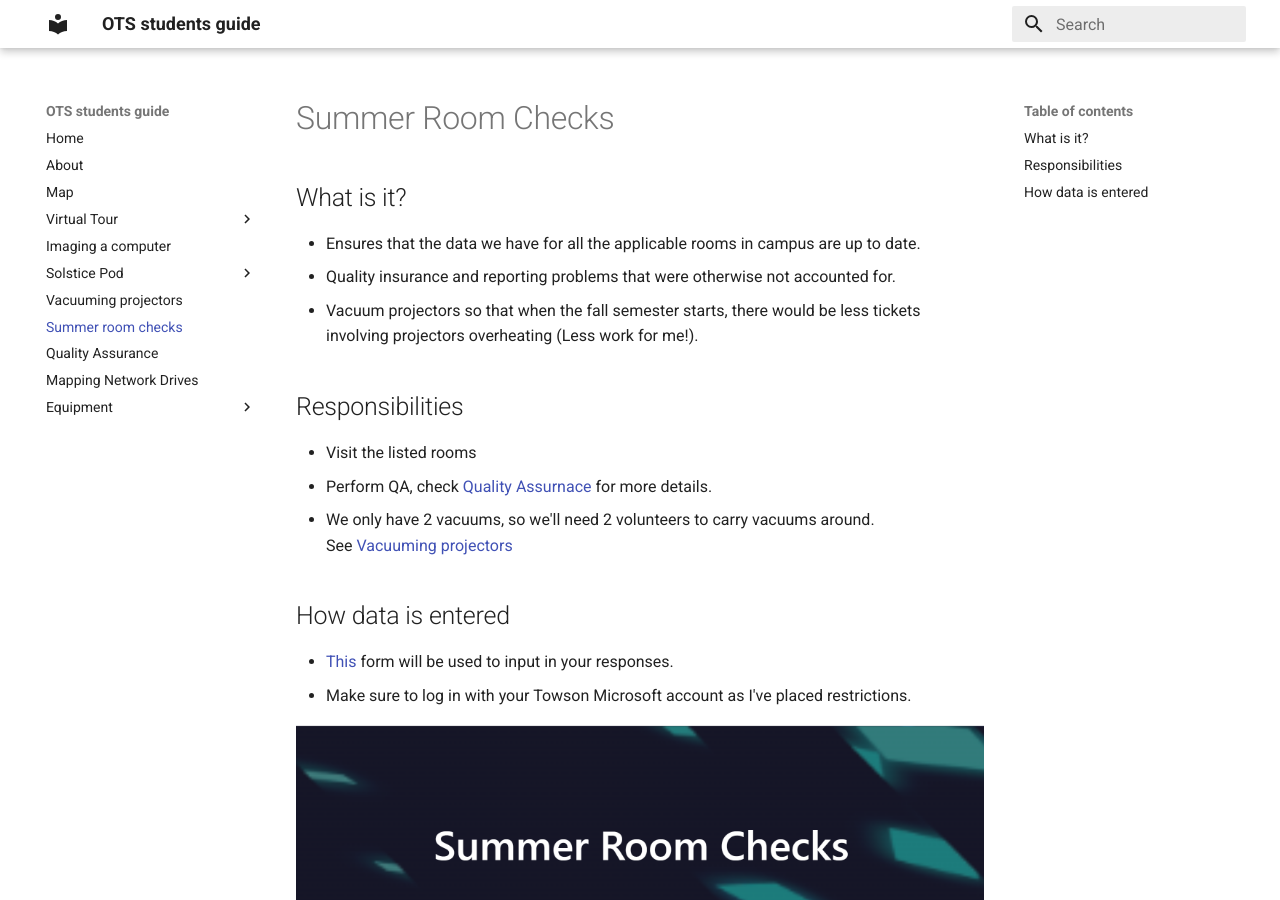
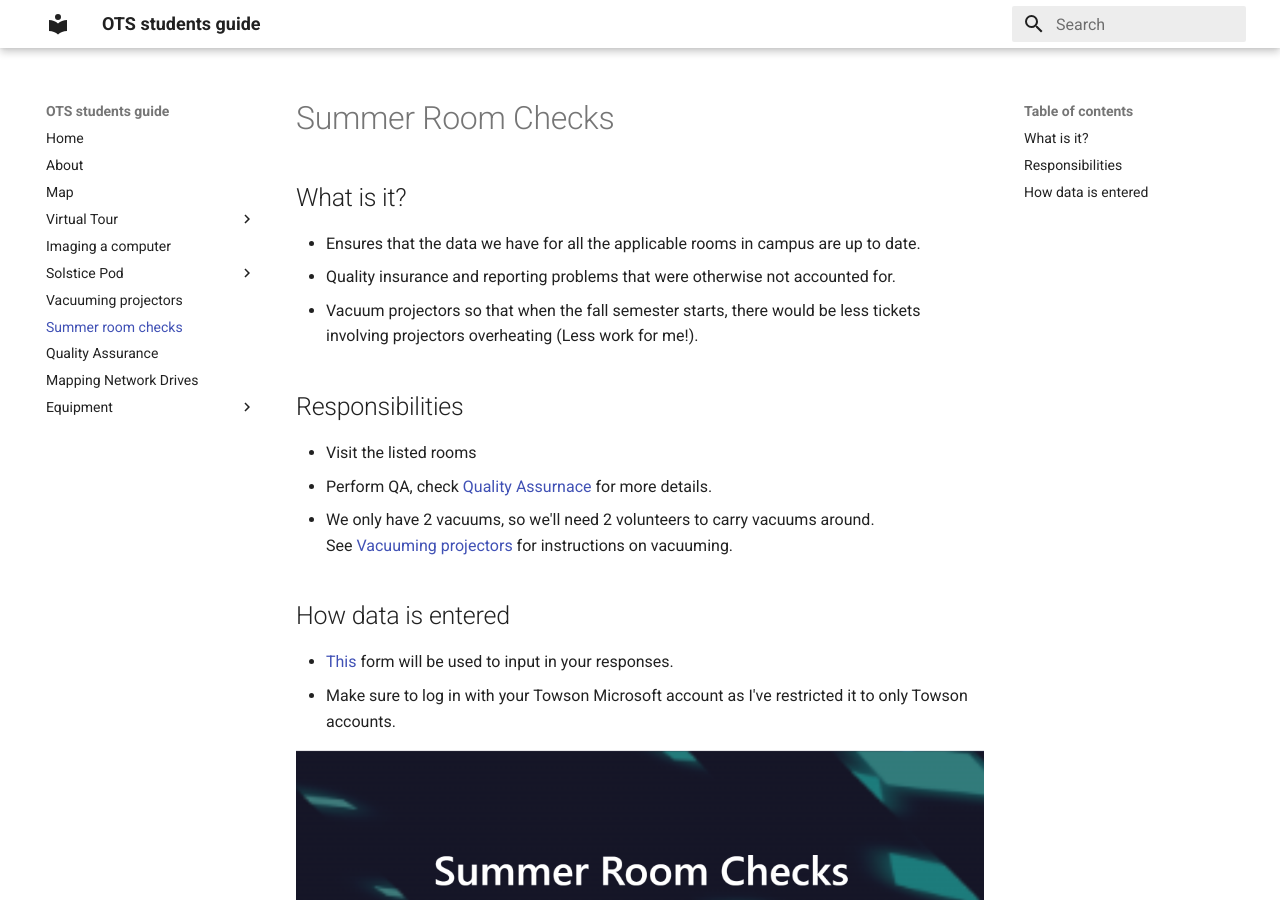
Before and after one commit to curlyLasagna/OTS-Student-Documentation, an MkDocs documentation site: the page built from docs/summer.md, in a window 1280 px wide and 900 px high. Built offline with MkDocs 1.6.1 and Material for MkDocs 9.7.7, drawn with Linux system fonts in a browser that asks for light colours.

```diff
--- a/docs/summer.md
+++ b/docs/summer.md
@@ -11,11 +11,11 @@
 - Visit the listed rooms
 - Perform QA, check [Quality Assurnace](./qa.md) for more details.
 - We only have 2 vacuums, so we'll need 2 volunteers to carry vacuums around.
-See [Vacuuming projectors](vacuum.md)
+See [Vacuuming projectors](vacuum.md) for instructions on vacuuming.
 
 ## How data is entered
 
 - [This](https://forms.office.com/Pages/ResponsePage.aspx?id=knP5y_ZJ3Umophn3EO_MNZddy6ri4WxGvgi_Ncztw8ZUMlRMQ0tUMVowMkEyS1RKWFVBVFpXSTFFTy4u) form will be used to input in your responses.
-- Make sure to log in with your Towson Microsoft account as I've placed restrictions.
+- Make sure to log in with your Towson Microsoft account as I've restricted it to only Towson accounts.
 
 ![QR code](img/QRCode%20for%20Summer%20Room%20Checks.png)
```
Also changed, not shown: README.md (+9 -3 lines), docs/cameras.md (+20 -0 lines).
